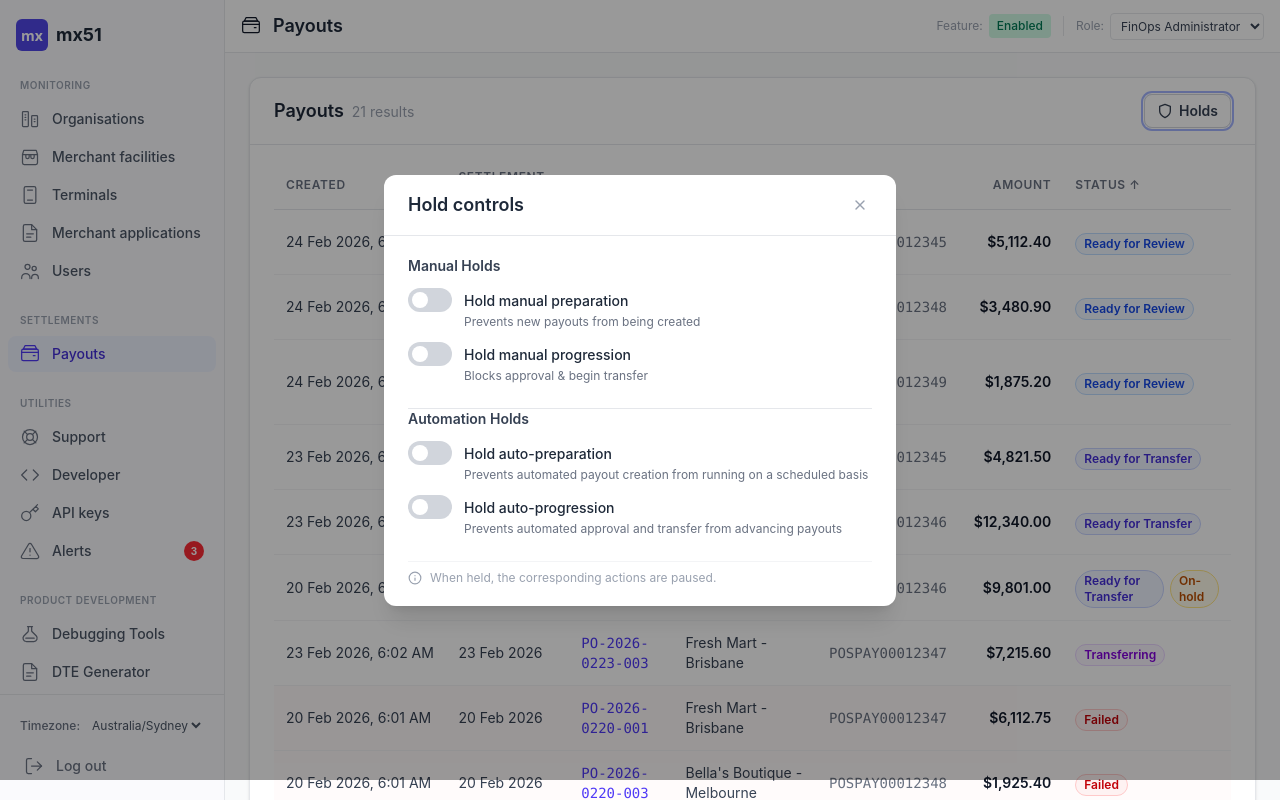
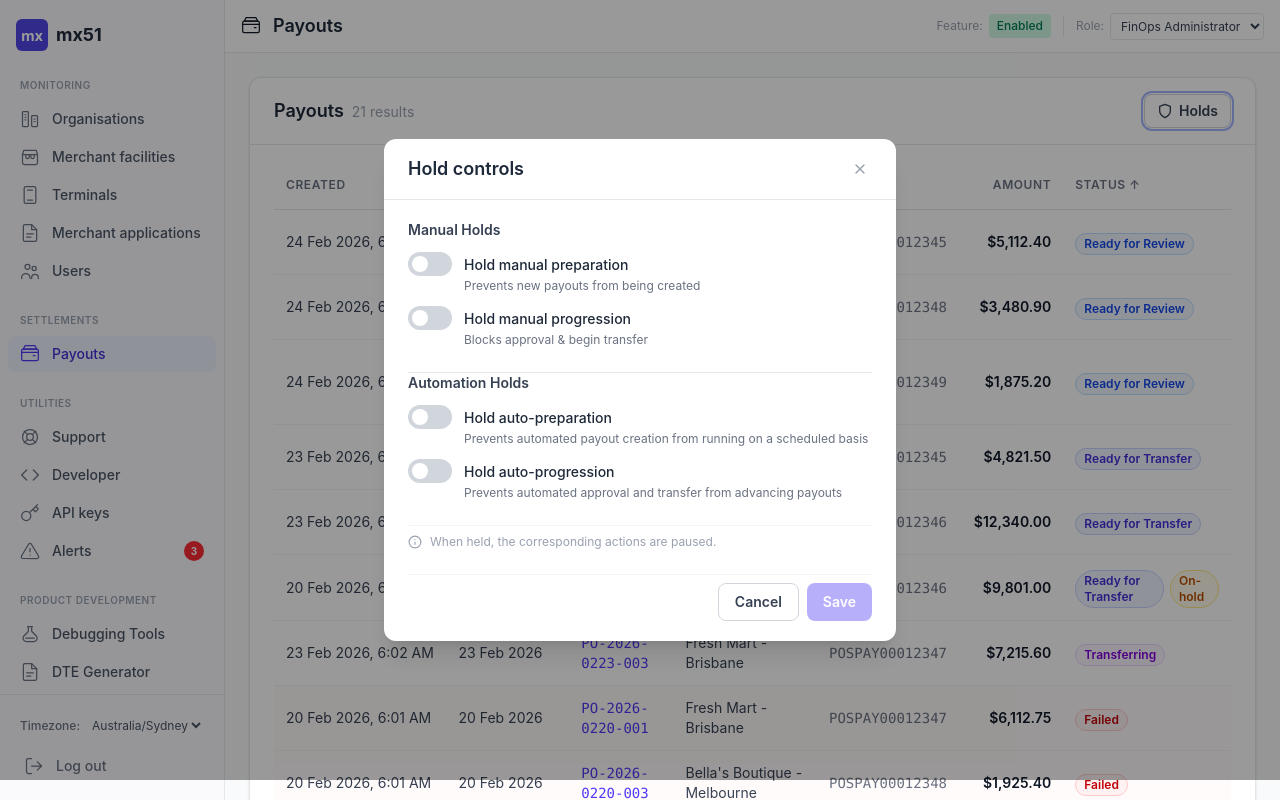
Before and after one commit to eeyern-mx51/msp-settlement-ledger, a React (Vite) app: page /#payouts in a window 1280 px wide. Both pictures are taken after a click on the button "Holds". Built offline with nearby package versions, Linux system fonts and the light colour scheme.

Commit message:
Hold has save button

```diff
--- a/src/MSPDashboard.jsx
+++ b/src/MSPDashboard.jsx
@@ -295,58 +295,90 @@ function ActiveHoldBanners({ holdRecords, level, entity, mid, merchantName, auto
 
 function HoldsDialog({ open, onClose, level, entity, entityLabel, mid, holdRecords, onCreateHold, onReleaseHold, automationConfig, onUpdateAutomationConfig, canWrite }) {
   const { addToast } = useToast();
-  const [loading, setLoading] = useState(false);
+  const [saving, setSaving] = useState(false);
   const hr = holdRecords || [];
 
-  // ── Manual holds state ──
+  // ── Current persisted state ──
   const currentHolds = hr.filter(h => h.active && h.level === level && (level === "fleet" || h.entity === entity));
-  const prepHold = currentHolds.find(h => h.phase === "preparation");
-  const progHolds = currentHolds.filter(h => h.phase === "approval" || h.phase === "begin_transfer");
-  const hasProgHold = progHolds.length > 0;
-
-  const createHoldRecords = (phases) => {
-    setLoading(true);
-    setTimeout(() => {
-      phases.forEach(phase => {
-        const record = {
-          id: generateHoldId(), level, entity: level === "fleet" ? null : entity, phase, trigger: "manual",
-          createdBy: "Sarah Chen (FinOps Administrator)", createdAt: nowTimestamp(), active: true
-        };
-        onCreateHold(record);
-      });
-      addToast({ type: "warning", title: "Hold placed", message: `${entityLabel || "Entity"} is now on hold.` });
-      setLoading(false);
-    }, 600);
-  };
-  const releasePhases = (phases) => {
-    const toRelease = currentHolds.filter(h => phases.includes(h.phase));
-    toRelease.forEach(h => onReleaseHold(h.id));
-    addToast({ type: "success", title: "Hold released", message: `Hold on ${entityLabel || "entity"} has been released.` });
-  };
-  const handleToggleManualPrep = (checked) => { if (checked) createHoldRecords(["preparation"]); else releasePhases(["preparation"]); };
-  const handleToggleManualProg = (checked) => { if (checked) createHoldRecords(["approval", "begin_transfer"]); else releasePhases(["approval", "begin_transfer"]); };
-
-  // ── Automation holds state ──
+  const liveManualPrep = !!currentHolds.find(h => h.phase === "preparation");
+  const liveManualProg = currentHolds.filter(h => h.phase === "approval" || h.phase === "begin_transfer").length > 0;
   const rawAutoConfig = level === "fleet"
     ? automationConfig.fleet
     : (automationConfig.merchants[mid] || { preparation: false, approval: false, beginTransfer: false });
-  const autoConfig = { preparation: rawAutoConfig.preparation, progression: rawAutoConfig.approval && rawAutoConfig.beginTransfer };
-
-  const handleToggleAuto = (phase) => {
-    if (!canWrite) return;
-    const updates = phase === "progression"
-      ? { approval: !autoConfig.progression, beginTransfer: !autoConfig.progression }
-      : { [phase]: !rawAutoConfig[phase] };
-    if (level === "fleet") {
-      onUpdateAutomationConfig({ ...automationConfig, fleet: { ...automationConfig.fleet, ...updates } });
-    } else {
-      const current = automationConfig.merchants[mid] || { preparation: false, approval: false, beginTransfer: false };
-      onUpdateAutomationConfig({ ...automationConfig, merchants: { ...automationConfig.merchants, [mid]: { ...current, ...updates } } });
+  const liveAutoPrep = rawAutoConfig.preparation;
+  const liveAutoProg = rawAutoConfig.approval && rawAutoConfig.beginTransfer;
+
+  // ── Draft state (local until Save) ──
+  const [draft, setDraft] = useState({ manualPrep: false, manualProg: false, autoPrep: false, autoProg: false });
+
+  // Reset draft to live state whenever the dialog opens
+  useEffect(() => {
+    if (open) {
+      setDraft({ manualPrep: liveManualPrep, manualProg: liveManualProg, autoPrep: liveAutoPrep, autoProg: liveAutoProg });
     }
+  }, [open]);
+
+  const showPreparation = level !== "payout";
+  const hasChanges = draft.manualPrep !== liveManualPrep || draft.manualProg !== liveManualProg || draft.autoPrep !== liveAutoPrep || draft.autoProg !== liveAutoProg;
+
+  const handleSave = () => {
+    setSaving(true);
+    setTimeout(() => {
+      // ── Apply manual hold changes ──
+      // Preparation
+      if (draft.manualPrep !== liveManualPrep) {
+        if (draft.manualPrep) {
+          const record = { id: generateHoldId(), level, entity: level === "fleet" ? null : entity, phase: "preparation", trigger: "manual", createdBy: "Sarah Chen (FinOps Administrator)", createdAt: nowTimestamp(), active: true };
+          onCreateHold(record);
+        } else {
+          currentHolds.filter(h => h.phase === "preparation").forEach(h => onReleaseHold(h.id));
+        }
+      }
+      // Progression
+      if (draft.manualProg !== liveManualProg) {
+        if (draft.manualProg) {
+          ["approval", "begin_transfer"].forEach(phase => {
+            const record = { id: generateHoldId(), level, entity: level === "fleet" ? null : entity, phase, trigger: "manual", createdBy: "Sarah Chen (FinOps Administrator)", createdAt: nowTimestamp(), active: true };
+            onCreateHold(record);
+          });
+        } else {
+          currentHolds.filter(h => h.phase === "approval" || h.phase === "begin_transfer").forEach(h => onReleaseHold(h.id));
+        }
+      }
+
+      // ── Apply automation hold changes ──
+      const autoUpdates = {};
+      if (draft.autoPrep !== liveAutoPrep) autoUpdates.preparation = draft.autoPrep;
+      if (draft.autoProg !== liveAutoProg) { autoUpdates.approval = draft.autoProg; autoUpdates.beginTransfer = draft.autoProg; }
+      if (Object.keys(autoUpdates).length > 0) {
+        if (level === "fleet") {
+          onUpdateAutomationConfig({ ...automationConfig, fleet: { ...automationConfig.fleet, ...autoUpdates } });
+        } else {
+          const current = automationConfig.merchants[mid] || { preparation: false, approval: false, beginTransfer: false };
+          onUpdateAutomationConfig({ ...automationConfig, merchants: { ...automationConfig.merchants, [mid]: { ...current, ...autoUpdates } } });
+        }
+      }
+
+      // Toast
+      const anyNewHolds = (draft.manualPrep && !liveManualPrep) || (draft.manualProg && !liveManualProg) || (draft.autoPrep && !liveAutoPrep) || (draft.autoProg && !liveAutoProg);
+      const anyReleased = (!draft.manualPrep && liveManualPrep) || (!draft.manualProg && liveManualProg) || (!draft.autoPrep && liveAutoPrep) || (!draft.autoProg && liveAutoProg);
+      if (anyNewHolds && anyReleased) {
+        addToast({ type: "success", title: "Holds updated", message: `Hold settings for ${entityLabel || "entity"} have been updated.` });
+      } else if (anyNewHolds) {
+        addToast({ type: "warning", title: "Holds placed", message: `${entityLabel || "Entity"} holds have been applied.` });
+      } else if (anyReleased) {
+        addToast({ type: "success", title: "Holds released", message: `Holds on ${entityLabel || "entity"} have been released.` });
+      }
+
+      setSaving(false);
+      onClose();
+    }, 800);
   };
 
-  // Payout level: no preparation toggles
-  const showPreparation = level !== "payout";
+  const handleCancel = () => {
+    setDraft({ manualPrep: liveManualPrep, manualProg: liveManualProg, autoPrep: liveAutoPrep, autoProg: liveAutoProg });
+    onClose();
+  };
 
   const Toggle = ({ active, onClick, disabled }) => (
     <button
@@ -359,7 +391,7 @@ function HoldsDialog({ open, onClose, level, entity, entityLabel, mid, holdRecor
   );
 
   return (
-    <Modal open={open} onClose={onClose} title="Hold controls">
+    <Modal open={open} onClose={handleCancel} title="Hold controls">
       <div className="space-y-6">
         {/* Manual Holds */}
         <div>
@@ -367,7 +399,7 @@ function HoldsDialog({ open, onClose, level, entity, entityLabel, mid, holdRecor
           <div className="space-y-3">
             {showPreparation && (
               <div className="flex items-start gap-3">
-                <Toggle active={!!prepHold} onClick={() => handleToggleManualPrep(!prepHold)} disabled={!canWrite} />
+                <Toggle active={draft.manualPrep} onClick={() => setDraft(d => ({ ...d, manualPrep: !d.manualPrep }))} disabled={!canWrite || saving} />
                 <div>
                   <span className="text-sm font-medium text-gray-800">Hold manual preparation</span>
                   <p className="text-xs text-gray-500 mt-0.5">Prevents new payouts from being created</p>
@@ -375,7 +407,7 @@ function HoldsDialog({ open, onClose, level, entity, entityLabel, mid, holdRecor
               </div>
             )}
             <div className="flex items-start gap-3">
-              <Toggle active={hasProgHold} onClick={() => handleToggleManualProg(!hasProgHold)} disabled={!canWrite} />
+              <Toggle active={draft.manualProg} onClick={() => setDraft(d => ({ ...d, manualProg: !d.manualProg }))} disabled={!canWrite || saving} />
               <div>
                 <span className="text-sm font-medium text-gray-800">Hold manual progression</span>
                 <p className="text-xs text-gray-500 mt-0.5">Blocks approval & begin transfer</p>
@@ -392,7 +424,7 @@ function HoldsDialog({ open, onClose, level, entity, entityLabel, mid, holdRecor
           <div className="space-y-3">
             {showPreparation && (
               <div className="flex items-start gap-3">
-                <Toggle active={autoConfig.preparation} onClick={() => handleToggleAuto("preparation")} disabled={!canWrite} />
+                <Toggle active={draft.autoPrep} onClick={() => setDraft(d => ({ ...d, autoPrep: !d.autoPrep }))} disabled={!canWrite || saving} />
                 <div>
                   <span className="text-sm font-medium text-gray-800">Hold auto-preparation</span>
                   <p className="text-xs text-gray-500 mt-0.5">Prevents automated payout creation from running on a scheduled basis</p>
@@ -400,7 +432,7 @@ function HoldsDialog({ open, onClose, level, entity, entityLabel, mid, holdRecor
               </div>
             )}
             <div className="flex items-start gap-3">
-              <Toggle active={autoConfig.progression} onClick={() => handleToggleAuto("progression")} disabled={!canWrite} />
+              <Toggle active={draft.autoProg} onClick={() => setDraft(d => ({ ...d, autoProg: !d.autoProg }))} disabled={!canWrite || saving} />
               <div>
                 <span className="text-sm font-medium text-gray-800">Hold auto-progression</span>
                 <p className="text-xs text-gray-500 mt-0.5">Prevents automated approval and transfer from advancing payouts</p>
@@ -412,6 +444,12 @@ function HoldsDialog({ open, onClose, level, entity, entityLabel, mid, holdRecor
         <div className="flex items-center gap-2 text-xs text-gray-400 pt-2 border-t border-gray-100">
           <Icons.Info />
           <span>When held, the corresponding actions are paused.</span>
+        </div>
+
+        {/* Save / Cancel */}
+        <div className="flex justify-end gap-2 pt-2 border-t border-gray-100">
+          <Button variant="outline" colorScheme="neutral" size="md" onClick={handleCancel} disabled={saving}>Cancel</Button>
+          <Button variant="solid" colorScheme="brand" size="md" onClick={handleSave} disabled={!hasChanges || saving}>{saving ? "Saving..." : "Save"}</Button>
         </div>
       </div>
     </Modal>
```
